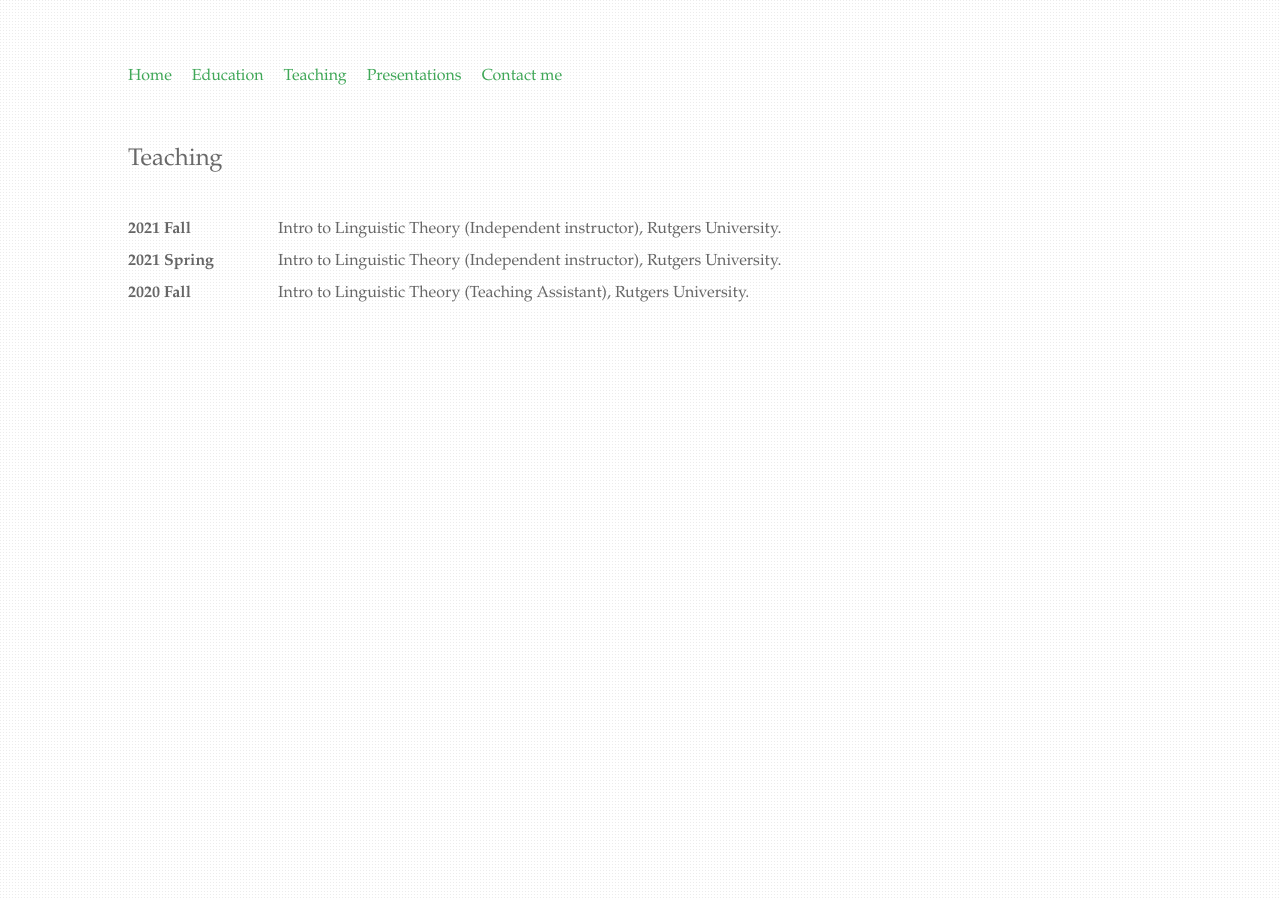
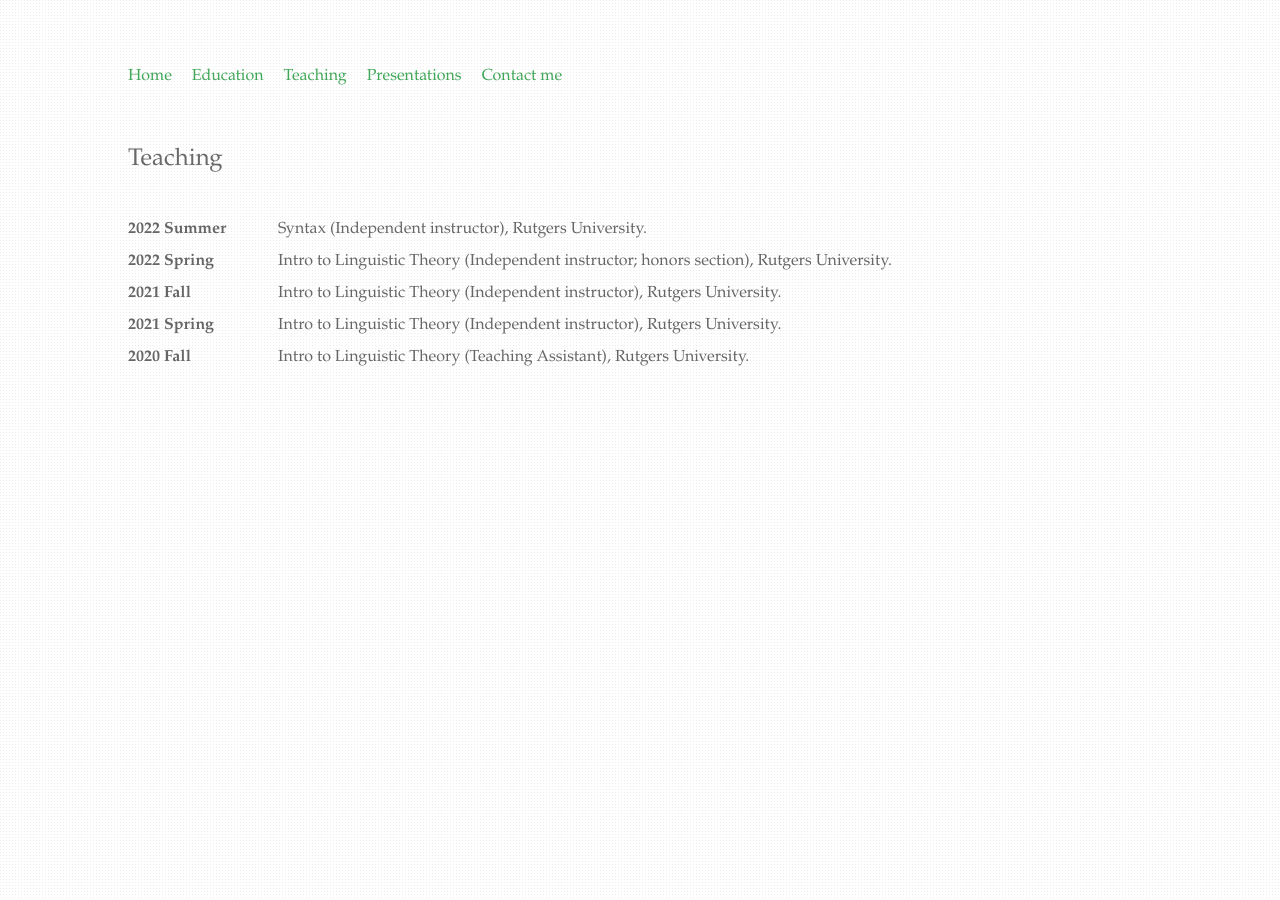
Before and after one commit to chaoyichen71/chaoyichen71.github.io, a Jekyll site: the page built from Teaching/index.html, in a window 1280 px wide. Built offline with Jekyll 4.4.1, drawn with Linux system fonts in a browser that asks for light colours.

Commit message:
Update index.html

```diff
--- a/Teaching/index.html
+++ b/Teaching/index.html
@@ -11,11 +11,15 @@ title: Teaching
 <head></head>
     <body>
       <div class="blue">
+	<b>2022 Summer</b><br>
+	<b>2022 Spring</b><br>
 	<b>2021 Fall</b><br>
 	<b>2021 Spring</b><br>
 	<b>2020 Fall</b><br>
 	</div>
       <div class="red">
+	Syntax (Independent instructor), Rutgers University.<br>
+	Intro to Linguistic Theory (Independent instructor; honors section), Rutgers University.<br>
         Intro to Linguistic Theory (Independent instructor), Rutgers University.<br>
 	Intro to Linguistic Theory (Independent instructor), Rutgers University.<br>
         Intro to Linguistic Theory (Teaching Assistant), Rutgers University.<br>
```
